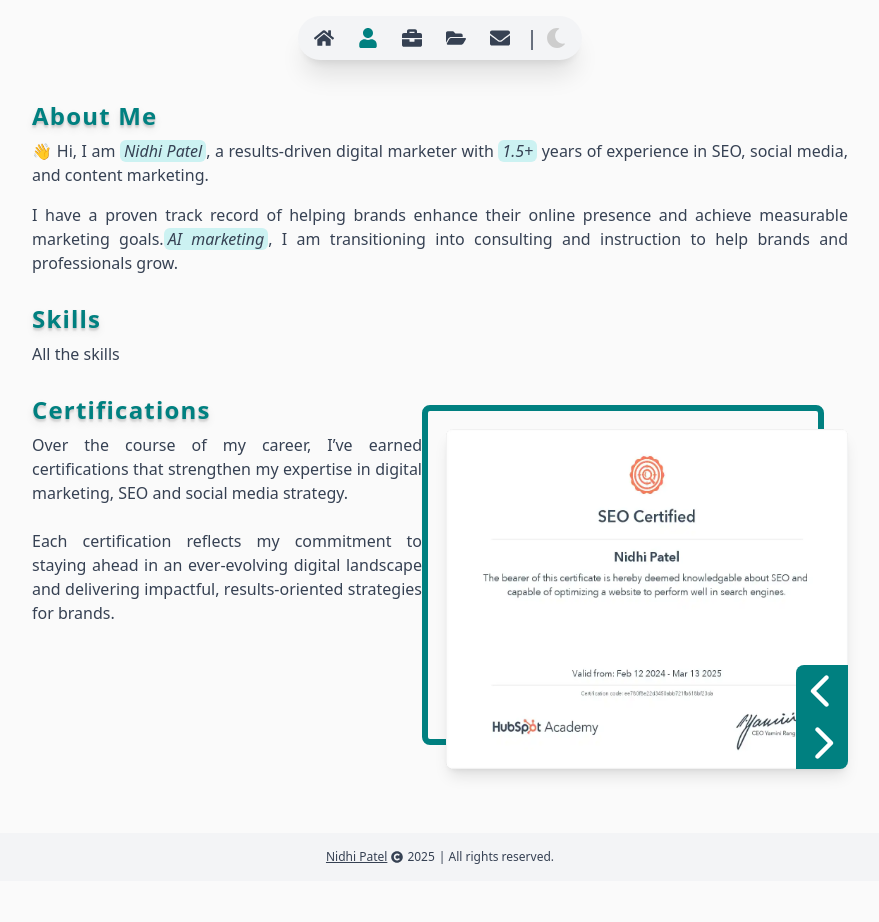
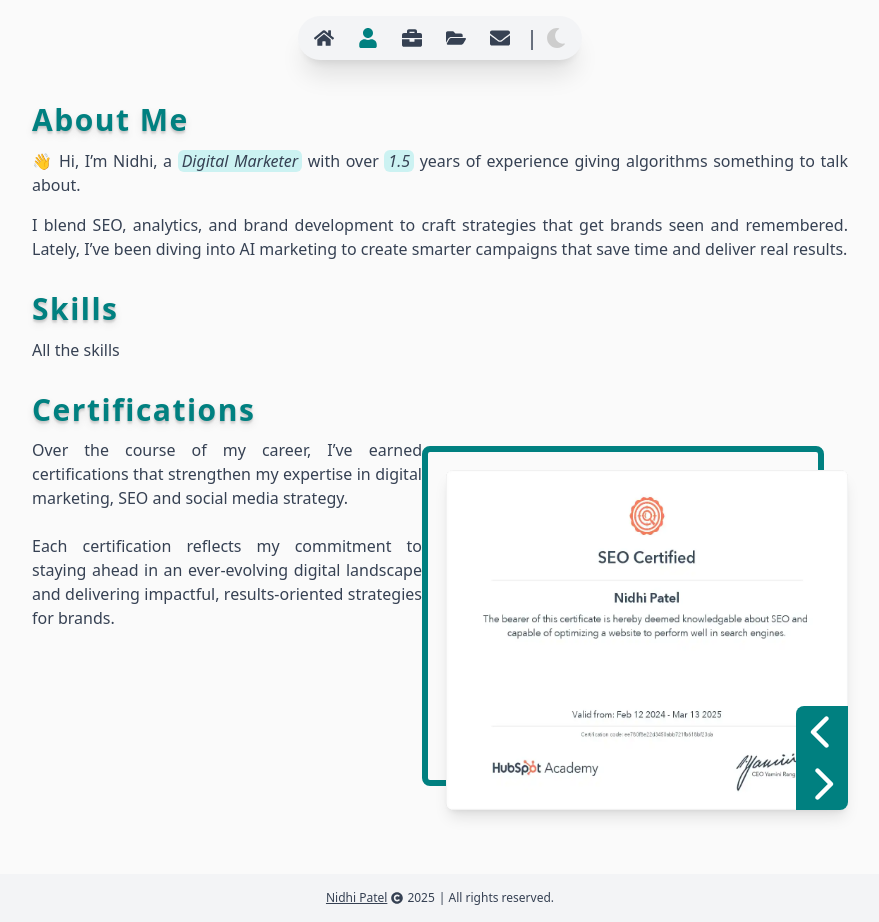
Before and after one commit to R-o-n-a-k/nidhi, a Next.js app: page /about in a window 1280 px wide. Shown: the whole page, without its empty margins (200-1079 px from the left). Before the commit the page ends 881 px from the top, so only its background shows below. Built offline with nearby package versions, Linux system fonts and the light colour scheme; a web font is replaced by a local one.

Commit message:
ref: fixing home, about content

```diff
--- a/app/_components/Data.jsx
+++ b/app/_components/Data.jsx
@@ -78,13 +78,11 @@ export const metaDataContent = {
 export const introduction = {
   image: "/nidhi.webp",
   name: "Nidhi Patel",
-  // designation: "Digital Marketing Executive",
   designation: [
-    "Digital Marketing Executive",
-    "SEO Expert",
-    "Social Media Strategist",
-    "Content Marketing",
-    "AI Marketing",
+    "Digital Marketer",
+    "SEO & Social Media Executive",
+    "Creative Content Strategist",
+    "AI Marketing Explorer",
   ],
   location: "Ahmedabad, India",
   resume: "/NidhiPatel_MarketingExecutive_Resume.pdf",
@@ -97,22 +95,18 @@ export const introduction = {
 export const aboutPage = {
   title: "About",
   aboutFirstpara: [
-    "👋 Hi, I am ",
-    <span key="n" className="highlight">
-      Nidhi Patel
+    "👋 Hi, I’m Nidhi, a ",
+    <span key="desig" className="highlight">
+      Digital Marketer
     </span>,
-    ", a results-driven digital marketer with ",
+    " with over ",
     <span key="yrs" className="highlight">
-      1.5+
+      1.5
     </span>,
-    " years of experience in SEO, social media, and content marketing.",
+    " years of experience giving algorithms something to talk about.",
   ],
   aboutSecondpara: [
-    "I have a proven track record of helping brands enhance their online presence and achieve measurable marketing goals.",
-    <span key="ai" className="highlight">
-      AI marketing
-    </span>,
-    ", I am transitioning into consulting and instruction to help brands and professionals grow.",
+    "I blend SEO, analytics, and brand development to craft strategies that get brands seen and remembered. Lately, I’ve been diving into AI marketing to create smarter campaigns that save time and deliver real results.",
   ],
 };
 
--- a/app/about/page.jsx
+++ b/app/about/page.jsx
@@ -28,7 +28,7 @@ const about = () => {
           <br />
           <p>{certifications.secondPara}</p>
         </div>
-        <div className="mt-8 md:-mt-1 relative before:w-[90%] md:before:w-full before:h-full before:absolute before:content-[''] before:border-[6px] before:border-primary before:-top-6 before:-left-[4px] md:before:-top-6 md:before:-left-6 before:rounded-lg">
+        <div className="mt-8 relative before:w-[90%] md:before:w-full before:h-full before:absolute before:content-[''] before:border-[6px] before:border-primary before:-top-6 before:-left-[4px] md:before:-top-6 md:before:-left-6 before:rounded-lg">
           <Carousel>
             {certificatesDetail.map((certificate) => {
               return (
--- a/app/globals.css
+++ b/app/globals.css
@@ -110,12 +110,11 @@ body {
   }
 
   .heading {
-    @apply text-xl md:text-2xl my-1 font-bold text-primary tracking-wider leading-relaxed text-shadow-lg dark:[text-shadow:_3px_3px_10px_#008080];
+    @apply text-2xl md:text-3xl my-1 font-bold text-primary tracking-wider leading-relaxed text-shadow-lg dark:[text-shadow:_3px_3px_10px_#008080];
   }
 
   .highlight {
     @apply bg-primary-soft px-1 font-medium italic rounded-md
-    /* @apply underline underline-offset-1 decoration-2 decoration-teal-400 dark:decoration-teal-500; */
   }
 
   .carousel-btn {
@@ -165,7 +164,7 @@ body {
 
     75%,
     100% {
-      transform: scale(2);
+      transform: scale(1.8);
       opacity: 0;
     }
   }
```
